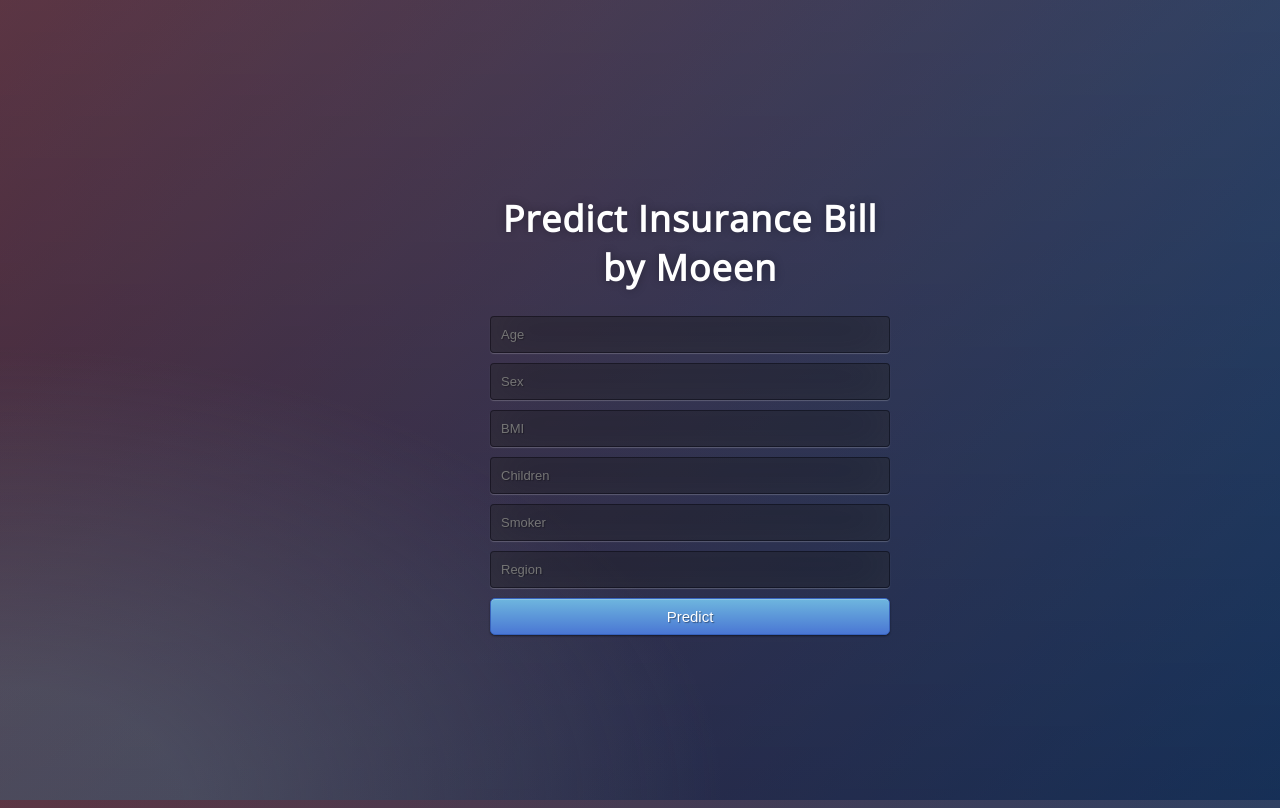
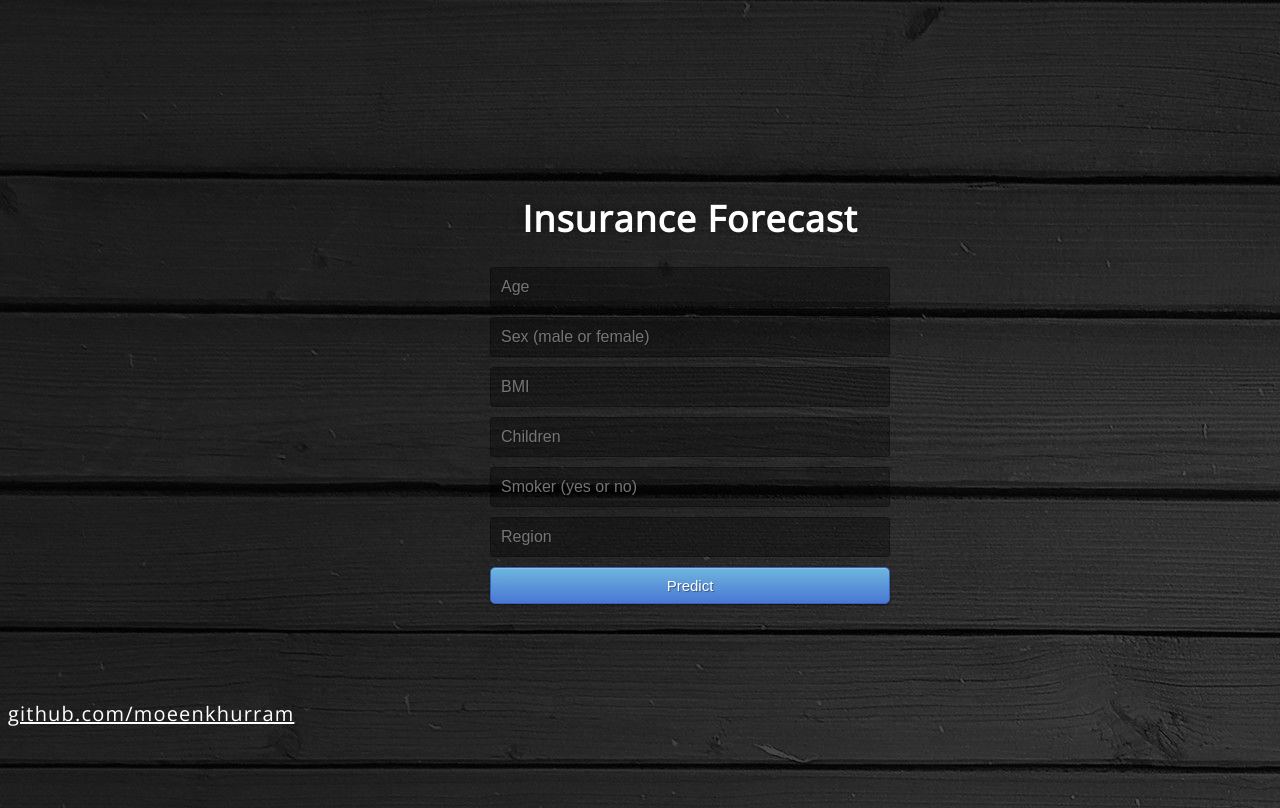
Before and after one commit to moeenkhurram/Build-and-deploy-ML-web-app-insurance-forcast, a Flask app: page / in a window 1280 px wide. Run offline with Flask 2, Linux system fonts and the light colour scheme; parts of the project's set-up code (start-up, migrations or seed data) failed here and were passed over.

Commit message:
Commit message

```diff
--- a/app.py
+++ b/app.py
@@ -6,7 +6,7 @@ import numpy as np
 
 app = Flask(__name__)
 
-model = load_model('deployment_28042020')
+#model = load_model('deployment_28042020')
 cols = ['age', 'sex', 'bmi', 'children', 'smoker', 'region']
 
 @app.route('/')
@@ -16,11 +16,13 @@ def home():
 @app.route('/predict',methods=['POST'])
 def predict():
     int_features = [x for x in request.form.values()]
+    print(int_features)
     final = np.array(int_features)
     data_unseen = pd.DataFrame([final], columns = cols)
     prediction = predict_model(model, data=data_unseen, round = 0)
+    print(prediction)
     prediction = int(prediction.Label[0])
-    return render_template('home.html',pred='Expected Bill will be {}'.format(prediction))
+    return render_template('home.html', pred='Expected Bill will be {}'.format(prediction))
 
 @app.route('/predict_api',methods=['POST'])
 def predict_api():
--- a/note.txt
+++ /dev/null
@@ -1,3 +0,0 @@
-sdad
-
-sdkmd kmdkd kmdaskm
--- a/static/style.css
+++ b/static/style.css
@@ -22,12 +22,8 @@ body {
 	font-size: 18px;
 	text-align:center;
 	letter-spacing:1.2px;
-	background: -moz-radial-gradient(0% 100%, ellipse cover, rgba(104,128,138,.4) 10%,rgba(138,114,76,0) 40%),-moz-linear-gradient(top,  rgba(57,173,219,.25) 0%, rgba(42,60,87,.4) 100%), -moz-linear-gradient(-45deg,  #670d10 0%, #092756 100%);
-	background: -webkit-radial-gradient(0% 100%, ellipse cover, rgba(104,128,138,.4) 10%,rgba(138,114,76,0) 40%), -webkit-linear-gradient(top,  rgba(57,173,219,.25) 0%,rgba(42,60,87,.4) 100%), -webkit-linear-gradient(-45deg,  #670d10 0%,#092756 100%);
-	background: -o-radial-gradient(0% 100%, ellipse cover, rgba(104,128,138,.4) 10%,rgba(138,114,76,0) 40%), -o-linear-gradient(top,  rgba(57,173,219,.25) 0%,rgba(42,60,87,.4) 100%), -o-linear-gradient(-45deg,  #670d10 0%,#092756 100%);
-	background: -ms-radial-gradient(0% 100%, ellipse cover, rgba(104,128,138,.4) 10%,rgba(138,114,76,0) 40%), -ms-linear-gradient(top,  rgba(57,173,219,.25) 0%,rgba(42,60,87,.4) 100%), -ms-linear-gradient(-45deg,  #670d10 0%,#092756 100%);
-	background: -webkit-radial-gradient(0% 100%, ellipse cover, rgba(104,128,138,.4) 10%,rgba(138,114,76,0) 40%), linear-gradient(to bottom,  rgba(57,173,219,.25) 0%,rgba(42,60,87,.4) 100%), linear-gradient(135deg,  #670d10 0%,#092756 100%);
-	filter: progid:DXImageTransform.Microsoft.gradient( startColorstr='#3E1D6D', endColorstr='#092756',GradientType=1 );
+     background: url(wp3395292.jpg);
+
 
 }
 .login {
@@ -48,16 +44,33 @@ input {
 	border: none;
 	outline: none;
 	padding: 10px;
-	font-size: 13px;
+	font-size: 16px;
 	color: #fff;
 	text-shadow: 1px 1px 1px rgba(0,0,0,0.3);
 	border: 1px solid rgba(0,0,0,0.3);
 	border-radius: 4px;
-	box-shadow: inset 0 -5px 45px rgba(100,100,100,0.2), 0 1px 1px rgba(255,255,255,0.2);
 	-webkit-transition: box-shadow .5s ease;
 	-moz-transition: box-shadow .5s ease;
 	-o-transition: box-shadow .5s ease;
 	-ms-transition: box-shadow .5s ease;
 	transition: box-shadow .5s ease;
 }
+
 input:focus { box-shadow: inset 0 -5px 45px rgba(100,100,100,0.4), 0 1px 1px rgba(255,255,255,0.2); }
+
+#footer {
+     height: 100px;
+     margin-top: -50px;
+     bottom:0;
+     position:fixed;
+     width: 100%;
+     text-align: left;
+     color: black;
+       z-index: 1;
+
+
+  }
+
+a {font-size: 20px;
+  color: white;
+}}
--- a/templates/home.html
+++ b/templates/home.html
@@ -13,18 +13,21 @@
 
 <body>
  <div class="login">
-	<h1>Predict Insurance Bill by Moeen</h1>
+	<h1>Insurance Forecast</h1>
 
      <!-- Form to enter new data for predictions  -->
-    <form action="{{ url_for('predict')}}"method="POST">
+    <form action="{{ url_for('predict')}}" method="POST">
+
       <input type="text" name="age" placeholder="Age" required="required" /><br>
-    	<input type="text" name="sex" placeholder="Sex" required="required" /><br>
+    	<input type="text" name="sex" placeholder="Sex (male or female)" required="required" /><br>
         <input type="text" name="bmi" placeholder="BMI" required="required" /><br>
         <input type="text" name="children" placeholder="Children" required="required" /><br>
-        <input type="text" name="smoker" placeholder="Smoker" required="required" /><br>
+        <input type="text" name="smoker" placeholder="Smoker (yes or no)" required="required" /><br>
         <input type="text" name="region" placeholder="Region" required="required" /><br>
 
+
         <button type="submit" class="btn btn-primary btn-block btn-large">Predict</button>
+
     </form>
 
    <br>
@@ -32,6 +35,9 @@
 
 
  </div>
+ <div id="footer"><a href="https://github.com/moeenkhurram"> github.com/moeenkhurram</a></div>
+
+
  {{pred}}
 
 </body>
```
Also changed, not shown: static/wp3395292.jpg (added), 1 other file.
